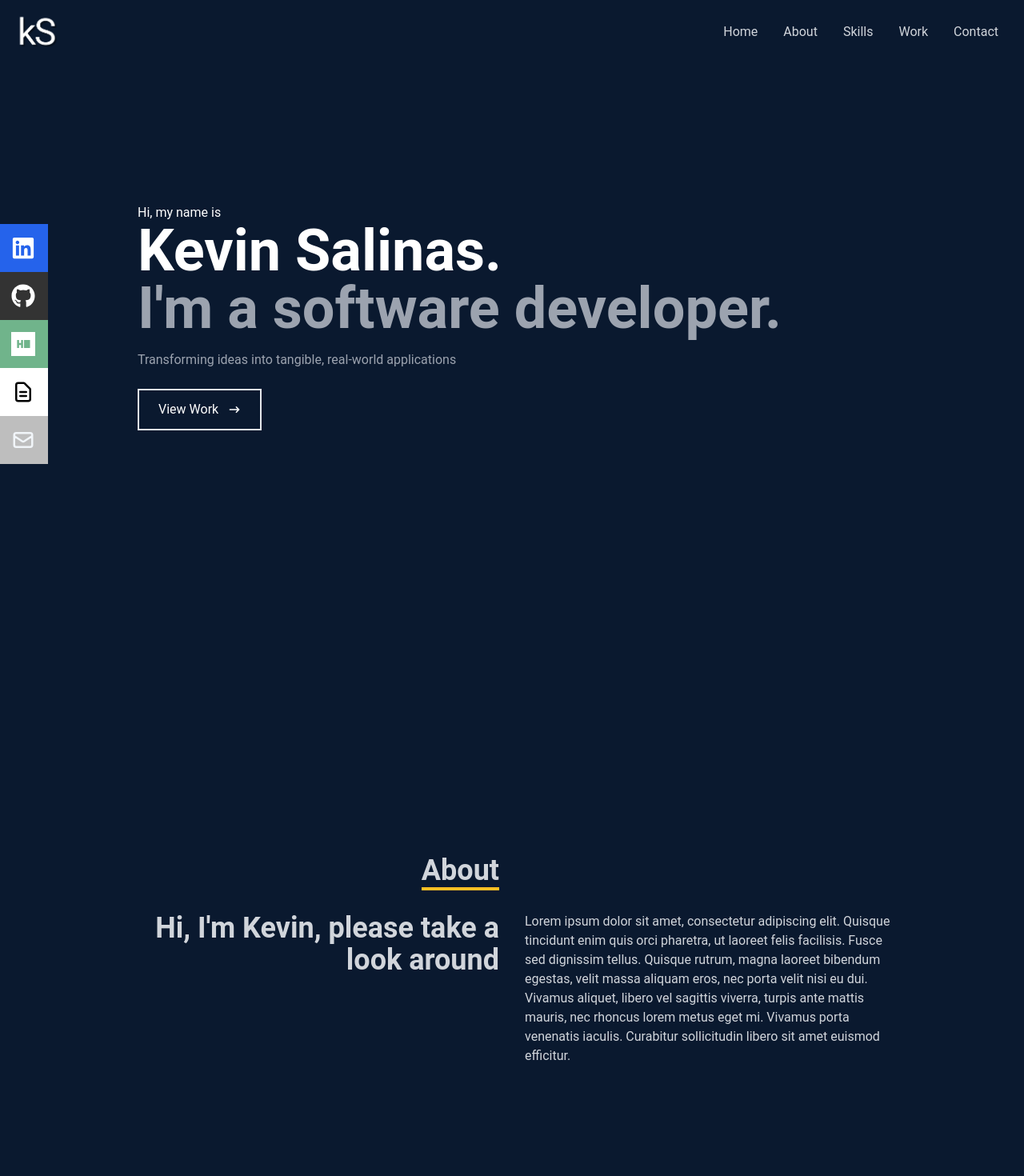
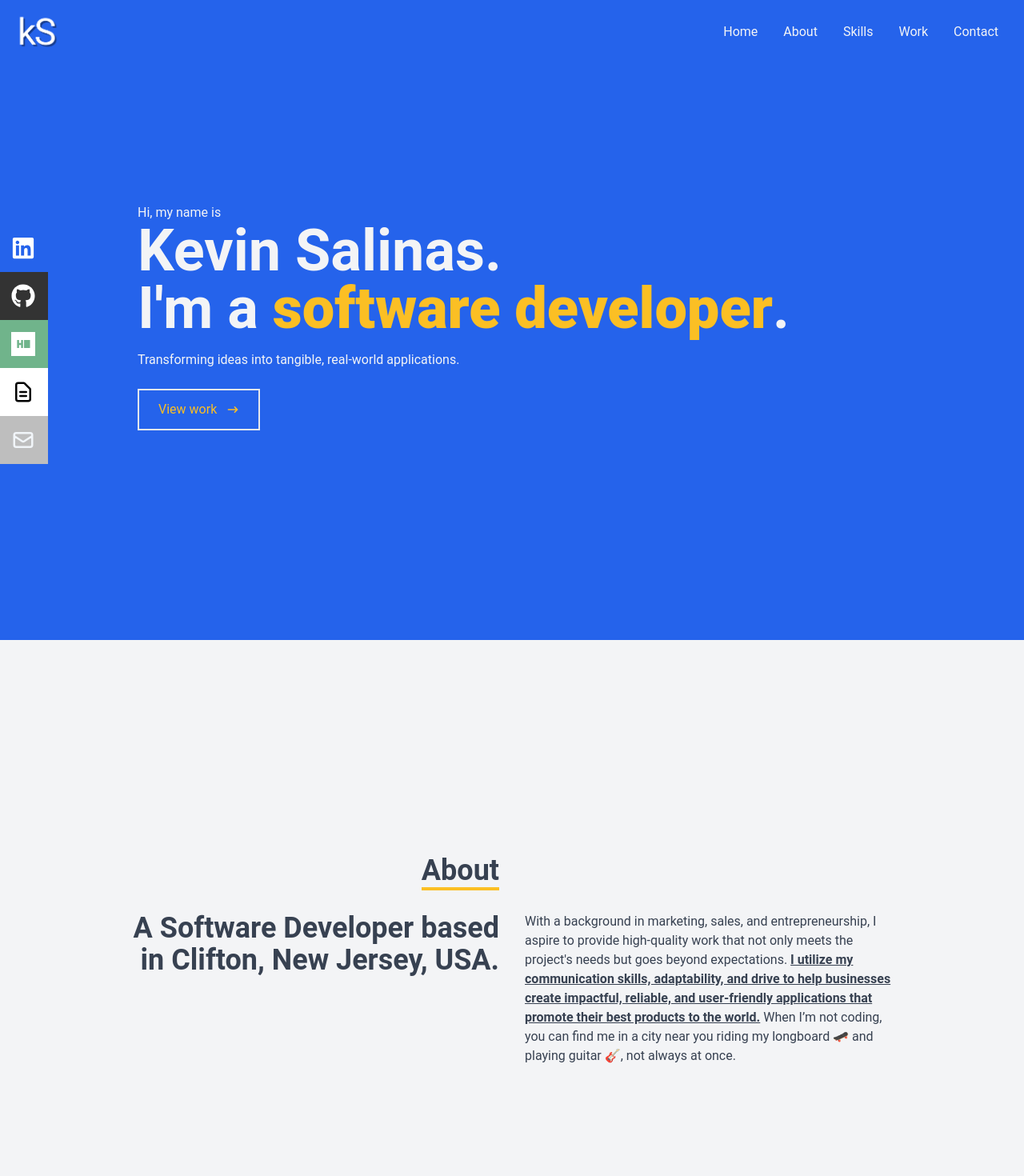
Before and after one commit to kevinjsalinas/portfolio2, a React (Create React App) app in the folder frontend/: page / in a window 1280 px wide. Shown: the top 1470 px of the page at 80% size. Built offline with nearby package versions, Linux system fonts and the light colour scheme.

Commit message:
tailwind css modifications

```diff
--- a/frontend/src/components/About.js
+++ b/frontend/src/components/About.js
@@ -2,7 +2,7 @@ import React from 'react'
 
 function About() {
   return (
-    <div name="about" className='w-full h-screen bg-[#0a192f] text-gray-300'>
+    <div name="about" className='w-full h-screen bg-gray-100 text-gray-700'>
         <div className='flex flex-col justify-center items-center w-full h-full'>
             <div className='max-w-[1000px] w-full grid grid-cols-2 gap-8'>
                 <div className='sm:text-right pb-8 pl-4'>
@@ -12,11 +12,11 @@ function About() {
             </div>
                 <div className='max-w-[1000px] w-full grid sm:grid-cols-2 gap-8 px-4'>
                     <div className='sm:text-right text-4xl font-bold'>
-                        <p>Hi, I'm Kevin, please take a look around</p>
+                        <p>A Software Developer based in Clifton, New Jersey, USA.</p>
                     </div>
                     <div>
                         <p>
-                            Lorem ipsum dolor sit amet, consectetur adipiscing elit. Quisque tincidunt enim quis orci pharetra, ut laoreet felis facilisis. Fusce sed dignissim tellus. Quisque rutrum, magna laoreet bibendum egestas, velit massa aliquam eros, nec porta velit nisi eu dui. Vivamus aliquet, libero vel sagittis viverra, turpis ante mattis mauris, nec rhoncus lorem metus eget mi. Vivamus porta venenatis iaculis. Curabitur sollicitudin libero sit amet euismod efficitur.
+                            With a background in marketing, sales, and entrepreneurship, I aspire to provide high-quality work that not only meets the project's needs but goes beyond expectations. <u className='font-bold'>I utilize my communication skills, adaptability, and drive to help businesses create impactful, reliable, and user-friendly applications that promote their best products to the world.</u> When I’m not coding, you can find me in a city near you riding my longboard 🛹 and playing guitar 🎸, not always at once.
                         </p>
 
                     </div>
--- a/frontend/src/components/Contact.js
+++ b/frontend/src/components/Contact.js
@@ -5,16 +5,16 @@ function Contact() {
 
   return (
 
-    <div name="contact" className='bg-[#0a192f] w-full h-screen flex justify-center items-center p-4 text-white'>
+    <div name="contact" className='bg-blue-600 w-full h-screen flex justify-center items-center p-4 text-white'>
         <form method="POST" action="https://getform.io/f/9159efe0-2d10-4274-b840-b597091ed4e6" className='flex flex-col max-w-[650px] w-full'>
             <div className='pb-8'>
                 <p className='text-4xl font-bold inline border-b-4 border-amber-400'>Contact</p>
                 <p className='py-4'>/ / Submit the form below or shoot me an email directly at kevinjsalinas@outlook.com</p>
             </div>
-            <input className='text-black p-2 bg-[#ccd6f6]' type='text' placeholder='Name' name='name'/>
-            <input className='text-black my-4 p-2 bg-[#ccd6f6]' type='email' placeholder='youremail@email.com' name='email'/>
-            <textarea className='text-black bg-[#ccd6f6] p-2' name='message' rows="10" placeholder='Message'></textarea>
-            <button className='text-white border-2 hover:border-amber-400 px-4 py-3 my-8 mx-auto flex items-center'>Let's Collaborate</button>
+            <input className='text-black p-2 bg-gray-100' type='text' placeholder='Name' name='name'/>
+            <input className='text-black my-4 p-2 bg-gray-100' type='email' placeholder='youremail@email.com' name='email'/>
+            <textarea className='text-black bg-gray-100 p-2' name='message' rows="10" placeholder='Message'></textarea>
+            <button className='text-white border-2 hover:border-amber-400 px-8 py-3 my-8 mx-auto flex items-center'>Send</button>
 
         </form>
 
--- a/frontend/src/components/Home.js
+++ b/frontend/src/components/Home.js
@@ -1,29 +1,34 @@
 import React from 'react'
 import {HiArrowNarrowRight} from 'react-icons/hi'
 // import profile from '../assets/kevinsalinas-portfolio.png'
+import { Link } from 'react-scroll'
+
 
 const Home = () => {
 
 
   return (
 
-    <div name="home" className='w-full h-screen bg-[#0a192f]'>
+    <div name="home" className='w-full h-screen bg-blue-600'>
 
       {/* Container */}
       <div className='max-w-[1000px] mx-auto px-8 flex flex-col justify-center h-full'>
         {/* <div>
           <img src={profile} alt="kevin-pic" className='w-[270px] md:w-[350px] place-items-center justify-center mx-auto'/>
         </div> */}
-        <p className='text-white'>Hi, my name is</p>
-        <h1 className='text-4xl sm:text-7xl font-bold text-white'>Kevin Salinas.</h1>
-        <h2 className='text-4xl sm:text-7xl font-bold text-gray-400'>I'm a software developer.</h2>
-        <p className='text-gray-400 py-4 max-w-[700px]'>Transforming ideas into tangible, real-world applications</p>
+        <p className='text-gray-100'>Hi, my name is</p>
+        <h1 className='text-4xl sm:text-7xl font-bold text-gray-100'>Kevin Salinas.</h1>
+        <h2 className='text-4xl sm:text-7xl font-bold text-gray-100'>I'm a <b className='text-amber-400'>software developer</b>.</h2>
+        <p className='text-gray-100 py-4 max-w-[700px]'>Transforming ideas into tangible, real-world applications.</p>
         <div>
-          <button className='text-white group border-2 px-6 py-3 my-2 flex items-center hover:border-amber-400'>View Work
-          <span className='group-hover:rotate-90 duration-300'>
-            <HiArrowNarrowRight className='ml-3'/>
-          </span>
-          </button>
+          <Link to="work" smooth={true} duration={500}>
+            <button className='text-amber-400 group border-2 px-6 py-3 my-2 flex items-center hover:border-amber-400'>
+              View work
+              <span className='group-hover:rotate-90 duration-300'>
+                <HiArrowNarrowRight className='ml-3'/>
+              </span>
+            </button>
+          </Link>
         </div>
 
       </div>
--- a/frontend/src/components/Navbar.js
+++ b/frontend/src/components/Navbar.js
@@ -15,7 +15,7 @@ function Navbar() {
 
 
   return (
-    <div className='fixed w-full h-[80px] flex justify-between items-center px-4 bg-[#0a192f] text-gray-300'>
+    <div className='fixed w-full h-[80px] flex justify-between items-center px-4 bg-blue-600 text-gray-100'>
         <div>
             <img src={Logo} alt="logo" style={{width:'60px'}}/>
         </div>
@@ -106,9 +106,9 @@ function Navbar() {
                     </a>
                 </li>
                 <li className='w-[160px] h-[60px] flex justify-between items-center ml-[-100px] hover:ml-[-10px] duration-300 bg-white'>
-                    <a className="flex justify-between items-center w-full text-black" href='/'>
-                        Resume <HiOutlineDocumentText size={30}/>
-
+                    <a className="flex justify-between items-center w-full text-black" href='https://docs.google.com/document/d/1URbqbYSjOpeXyprhXmGMBE3-2MV_cRDMjNIyTjdR9uU/edit?usp=sharing'>
+                        Resume
+                        <HiOutlineDocumentText size={30}/>
                     </a>
                 </li>
                 <li className='w-[160px] h-[60px] flex justify-between items-center ml-[-100px] hover:ml-[-10px] duration-300 bg-[#bebebe] '>
--- a/frontend/src/components/Skills.js
+++ b/frontend/src/components/Skills.js
@@ -3,7 +3,7 @@ import React from 'react'
 const Skills = () => {
 
   return (
-    <div name="skills" className='bg-[#0a192f] text-white w-full h-screen'>
+    <div name="skills" className='bg-blue-600 text-white w-full h-screen'>
         {/* container */}
 
         <div className='max-w-[1000px] mx-auto p-4 flex flex-col justify-center w-full h-full'>
--- a/frontend/src/components/Work.js
+++ b/frontend/src/components/Work.js
@@ -8,7 +8,7 @@ function Work() {
 
   return (
 
-    <div name="work" className='bg-[#0a192f] md:h-screen w-full text-white'>
+    <div name="work" className='bg-gray-100 md:h-screen w-full text-gray-700'>
         {/* container */}
         <div className='max-w-[1000px] mx-auto p-4 flex flex-col justify-center w-full h-full'>
             <div className='pb-8'>
@@ -23,7 +23,7 @@ function Work() {
                 {/* grid item */}
 
                 <div style={{backgroundImage: `url(${Project3})`}}
-                    className='shadow-lg shadow-[#040c16] group container rounded-md flex justify-center items-center mx-auto content-div'>
+                    className='shadow-lg shadow-amber-400 group container rounded-md flex justify-center items-center mx-auto content-div'>
                     {/* hover effect  */}
                     <div className='opacity-0 group-hover:opacity-100'>
                         <span className='text-2xl font-bold text-white text-center'>
@@ -43,7 +43,7 @@ function Work() {
                     </div>
                 </div>
                 <div style={{backgroundImage: `url(${Project2})`}}
-                    className='shadow-lg shadow-[#040c16] group container rounded-md flex justify-center items-center mx-auto content-div'>
+                    className='shadow-lg shadow-amber-400 group container rounded-md flex justify-center items-center mx-auto content-div'>
                     {/* hover effect  */}
                     <div className='opacity-0 group-hover:opacity-100'>
                         <span className='text-2xl font-bold text-white tracking-wider'>
@@ -63,7 +63,7 @@ function Work() {
                     </div>
                 </div>
                 <div style={{backgroundImage: `url(${Project1})`}}
-                    className='shadow-lg shadow-[#040c16] group container rounded-md flex justify-center items-center mx-auto content-div'>
+                    className='shadow-lg shadow-amber-400 group container rounded-md flex justify-center items-center mx-auto content-div'>
                     {/* hover effect  */}
                     <div className='opacity-0 group-hover:opacity-100'>
                         <span className='text-2xl font-bold text-white tracking-wider'>
--- a/frontend/src/index.css
+++ b/frontend/src/index.css
@@ -28,7 +28,7 @@
 .content-div:hover {
   background-image: linear-gradient(
     to right,
-    rgba(112,157,255,0.8),
+    rgba(37,99,235),
     hsla(242, 74%, 61%, 0.8)
 
   )!important;
```
